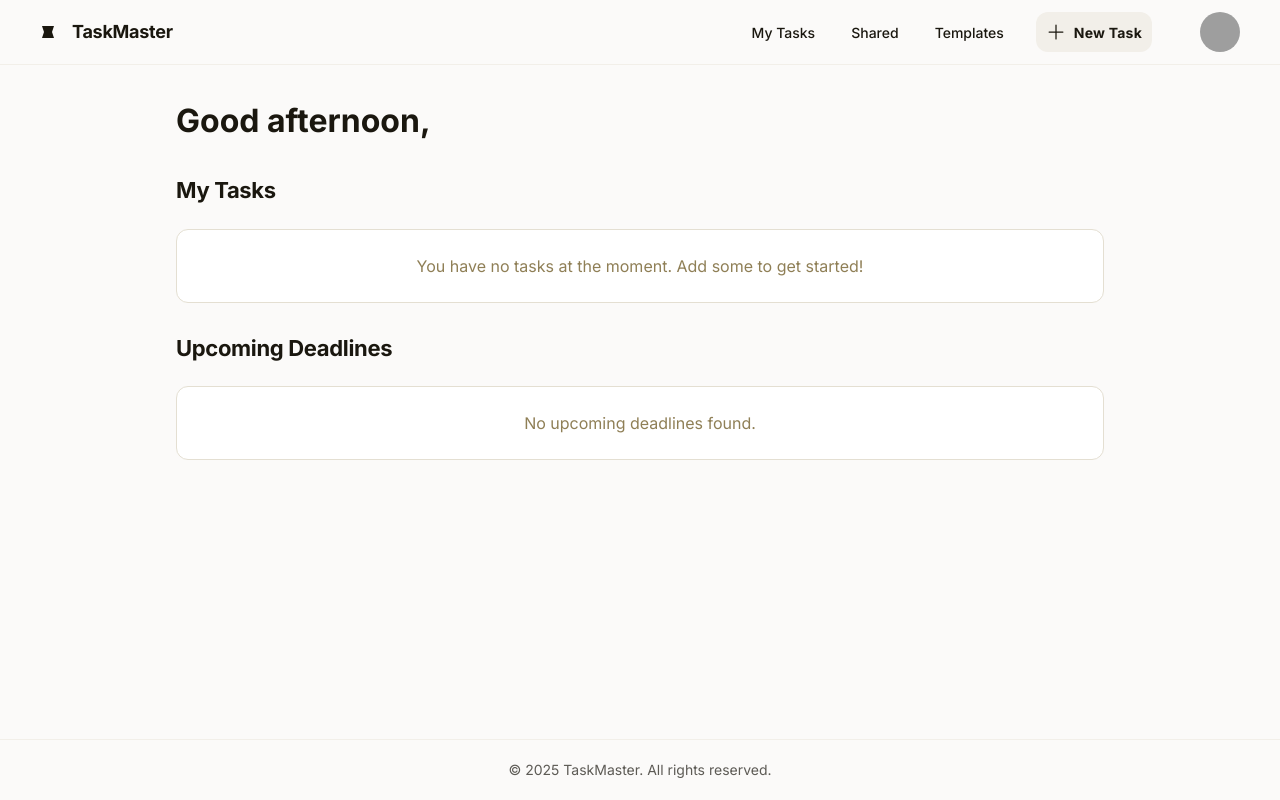
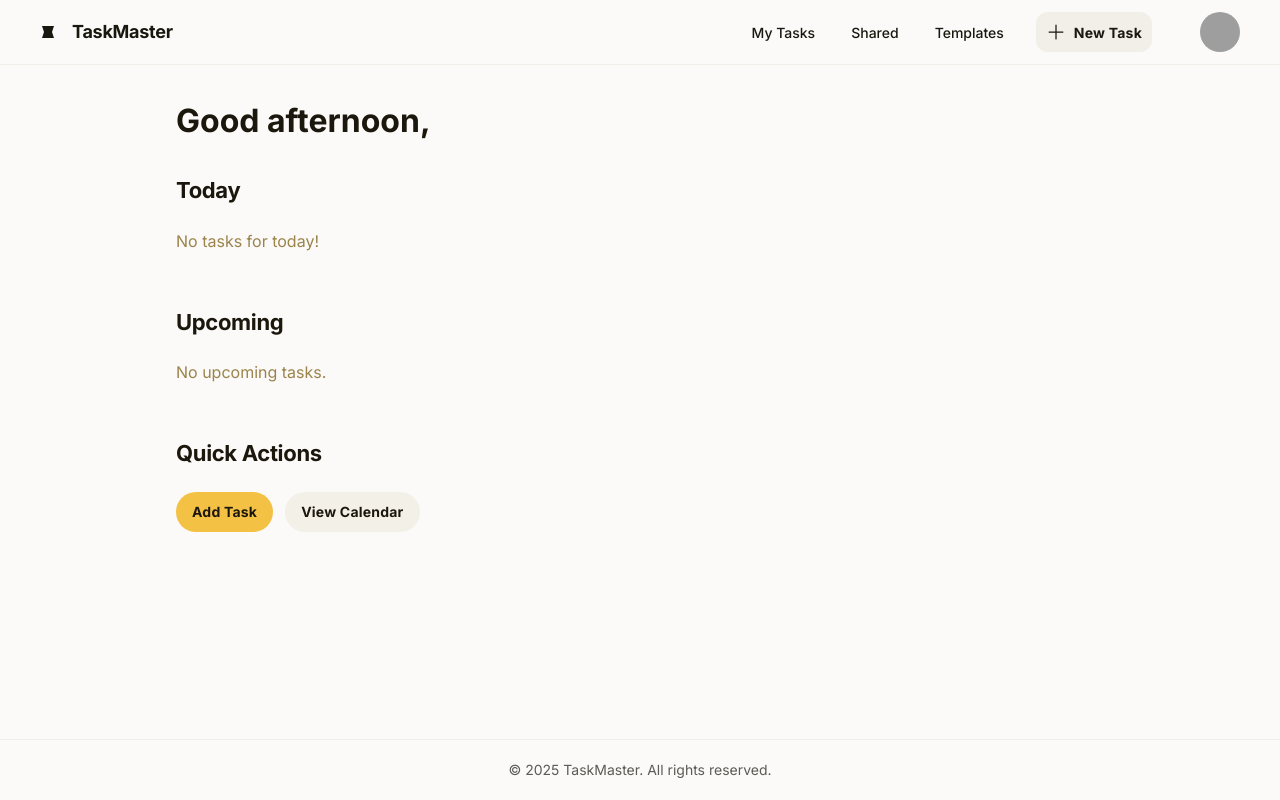
Before and after one commit to andrew-anter/TaskMaster, a Django app: page /todo/ in a window 1280 px wide. Run offline with Django 5.2, Linux system fonts and the light colour scheme; data that the repository does not hold is empty; some libraries are stand-ins or nearby versions; grey boxes are pictures that could not be loaded.

Commit message:
renamed todoItem model to Task model to be more descriptive and updated ui for todo_list

```diff
--- a/todo/forms.py
+++ b/todo/forms.py
@@ -1,6 +1,6 @@
 # todo/forms.py
 from django import forms
-from .models import TodoItem
+from .models import Task
 
 
 # Custom widgets for better date/time input experience
@@ -18,9 +18,9 @@
 DATE_INPUT_IN_GROUP_CLASSES = "form-input flex w-full min-w-0 flex-1 resize-none overflow-hidden text-[#1a170f] focus:outline-0 focus:ring-0 border-none bg-transparent focus:border-none h-14 placeholder:text-[#8f7f56] p-4 rounded-r-none border-r-0 pr-2 text-base font-normal leading-normal"
 
 
-class TodoItemForm(forms.ModelForm):
+class TaskForm(forms.ModelForm):
     class Meta:
-        model = TodoItem
+        model = Task
         fields = [
             "title",
             "description",
--- a/todo/models.py
+++ b/todo/models.py
@@ -1,7 +1,7 @@
 from django.db import models
 
 
-class TodoItem(models.Model):
+class Task(models.Model):
     class Priority(models.IntegerChoices):
         LOW = 3, "Low"
         MEDIUM = 2, "Medium"
--- a/todo/services.py
+++ b/todo/services.py
@@ -1,5 +1,5 @@
 from datetime import date, datetime
-from .models import TodoItem
+from .models import Task
 from django.db import transaction
 
 
@@ -12,12 +12,12 @@
     priority: int,
     due_date: datetime | None,
     scheduled_date: date | None,
-) -> TodoItem:
+) -> Task:
     # TODO: Add validation checks
     # TODO: check for dates that they are in the future
     # TODO: if an optional value is not sent, then do not create the object with it
 
-    todo_item = TodoItem.objects.create(
+    todo_item = Task.objects.create(
         title=title,
         description=description,
         status=status,
--- a/todo/templates/base.html
+++ b/todo/templates/base.html
@@ -40,20 +40,20 @@
                 <svg viewBox="0 0 48 48" fill="none" xmlns="http://www.w3.org/2000/svg"><path d="M6 6H42L36 24L42 42H6L12 24L6 6Z" fill="currentColor"></path></svg>
               </div>
               <h2 class="text-[#1a170f] text-lg font-bold leading-tight tracking-[-0.015em]">
-                <a href="{% block brand_link %}{% url 'todo_list' %}{% endblock brand_link %}">
+                <a href="{% block brand_link %}{% url 'task_list' %}{% endblock brand_link %}">
                   {% block brand_name %}TaskMaster{% endblock brand_name %}
                 </a>
               </h2>
             </div>
             <nav class="flex flex-1 justify-end gap-8 items-center">
               <div class="flex items-center gap-9">
-                <a class="text-[#1a170f] text-sm font-medium leading-normal" href="{% url 'todo_list' %}">My Tasks</a>
+                <a class="text-[#1a170f] text-sm font-medium leading-normal" href="{% url 'task_list' %}">My Tasks</a>
                 <a class="text-[#1a170f] text-sm font-medium leading-normal" href="#">Shared</a>
                 <a class="text-[#1a170f] text-sm font-medium leading-normal" href="#">Templates</a>
               </div>
               <button
                 class="flex max-w-[480px] cursor-pointer items-center justify-center overflow-hidden rounded-xl h-10 bg-[#f2efe9] text-[#1a170f] gap-2 text-sm font-bold leading-normal tracking-[0.015em] min-w-0 px-2.5"
-                onclick="window.location.href='{% url 'add_todo' %}';"
+                onclick="window.location.href='{% url 'task_list' %}';"
               >
                 <div class="text-[#1a170f]" data-icon="Plus" data-size="20px" data-weight="regular">
                   <svg xmlns="http://www.w3.org/2000/svg" width="20px" height="20px" fill="currentColor" viewBox="0 0 256 256">
--- a/todo/templates/todo/add_task.html
+++ b/todo/templates/todo/add_task.html
@@ -26,7 +26,7 @@
         <h1 class="text-[#1a170f] tracking-light text-[32px] font-bold leading-tight min-w-72">Add Task</h1>
     </div>
 
-    <form method="post" action="{% url 'add_todo' %}">
+    <form method="post" action="{% url 'task_add' %}">
         {% csrf_token %}
         <div class="flex flex-col gap-3 px-4 py-3">
 
--- a/todo/templates/todo/todo_list.html
+++ b/todo/templates/todo/todo_list.html
@@ -1,118 +1,103 @@
 {% extends "base.html" %}
-{% load static %}
+{% load static %} {# Good practice, though not heavily used in this specific content block #}
 
 {% block title %}My Tasks - TaskMaster{% endblock title %}
 
-{# ... site_header block (ensure it's as you want it, either from base or overridden) ... #}
+{# The site_header block will be inherited from base.html, providing the persistent header #}
 
 {% block content %}
+<div class="layout-content-container flex flex-col max-w-[960px] flex-1 w-full"> {# This container is from base.html's main section #}
+
     <div class="flex flex-wrap justify-between items-center gap-3 p-4">
-    <p class="text-[#1a170f] tracking-light text-[32px] font-bold leading-tight min-w-72">
+        <p class="text-[#1c170d] tracking-light text-[32px] font-bold leading-tight min-w-72">
             Good {% now "A" as current_greeting %}{% if current_greeting == "AM" %}morning{% else %}afternoon{% endif %}, {{ request.user.first_name|default:request.user.username|capfirst }}
         </p>
+        {# Optional: Add Task button could also be placed here if desired for this specific page #}
+        {# The main "New Task" button is in the persistent header from base.html #}
     </div>
 
-{# --- My Tasks Section --- With Colored Badges #}
-<h2 class="text-[#1a170f] text-[22px] font-bold leading-tight tracking-[-0.015em] px-4 pb-3 pt-5">My Tasks</h2>
-<div class="px-4 py-3">
-    <div class="overflow-x-auto rounded-xl border border-[#e4dfd2] bg-white">
-        {% if my_tasks %}
-        <table class="min-w-full w-full text-sm">
-            <thead class="bg-[#fbfaf9]">
-                <tr>
-                    <th class="px-6 py-4 text-left text-[#1a170f] font-medium w-[45%]">Task</th>
-                    <th class="px-6 py-4 text-left text-[#1a170f] font-medium w-[25%]">Due Date</th>
-                    <th class="px-6 py-4 text-left text-[#1a170f] font-medium w-[15%]">Priority</th>
-                    <th class="px-6 py-4 text-left text-[#1a170f] font-medium w-[15%]">Status</th>
-                </tr>
-            </thead>
-            <tbody>
-                {% for item in my_tasks %}
-                <tr class="border-t border-t-[#e4dfd2] hover:bg-[#fbfaf9]/60 transition-colors duration-150">
-                    <td class="px-6 py-4 text-[#1a170f] font-normal leading-normal align-top">
-                        <div class="font-medium text-[#1a170f]">{{ item.title }}</div>
-                    </td>
-                    <td class="px-6 py-4 text-[#8f7f56] font-normal leading-normal align-top">
-                        {{ item.due_date|date:"F j, Y"|default:"—" }}
-                    </td>
-                    <td class="px-6 py-4 align-top">
-                        <span class="inline-block px-3 py-1.5 rounded-lg text-xs font-medium leading-tight
-                            {% if item.priority == Priority.HIGH %} bg-red-100 text-red-700 border border-red-200
-                            {% elif item.priority == Priority.MEDIUM %} bg-yellow-100 text-yellow-700 border border-yellow-200
-                            {% elif item.priority == Priority.LOW %} bg-blue-100 text-blue-700 border border-blue-200
-                            {% else %} bg-gray-100 text-gray-700 border border-gray-200 {% endif %}">
-                            {{ item.get_priority_display }}
-                        </span>
-                    </td>
-                    <td class="px-6 py-4 align-top">
-                        <span class="inline-block px-3 py-1.5 rounded-lg text-xs font-medium leading-tight
-                            {% if item.status == Status.COMPLETED %} bg-green-100 text-green-700 border border-green-200
-                            {% elif item.status == Status.IN_PROGRESS %} bg-indigo-100 text-indigo-700 border border-indigo-200
-                            {% elif item.status == Status.ON_HOLD %} bg-orange-100 text-orange-700 border border-orange-200
-                            {% elif item.status == Status.TODO %} bg-gray-200 text-gray-800 border border-gray-300
-                            {% else %} bg-gray-100 text-gray-600 border border-gray-200 {% endif %}">
-                            {{ item.get_status_display }}
-                        </span>
-                    </td>
-                </tr>
-                {% endfor %}
-            </tbody>
-        </table>
+    {# "Today" Section #}
+    <h2 class="text-[#1c170d] text-[22px] font-bold leading-tight tracking-[-0.015em] px-4 pb-3 pt-5">Today</h2>
+    <div class="flex flex-col mb-6"> {# Added mb-6 for spacing between sections #}
+        {% if today_tasks %}
+            {% for item in today_tasks %}
+            <div class="flex items-center gap-4 bg-[#fcfbf8] px-4 min-h-[72px] py-2 border-b border-[#f3f0e7]">
+                <div class="text-[#1c170d] flex items-center justify-center rounded-lg bg-[#f3f0e7] shrink-0 size-12 cursor-pointer"
+                     data-icon="Circle"
+                     {# TODO: This circle should ideally be a form/button to toggle status via HTMX/JS #}>
+                    {% if item.status == Status.COMPLETED %}
+                        <svg xmlns="http://www.w3.org/2000/svg" width="24px" height="24px" fill="currentColor" viewBox="0 0 256 256"><path d="M128,24A104,104,0,1,0,232,128,104.11,104.11,0,0,0,128,24Zm45.66,85.66-56,56a8,8,0,0,1-11.32,0l-24-24a8,8,0,0,1,11.32-11.32L112,148.69l50.34-50.35a8,8,0,0,1,11.32,11.32Z"></path></svg>
                     {% else %}
-        <p class="p-6 text-center text-[#8f7f56]">You have no tasks at the moment. Add some to get started!</p>
+                        <svg xmlns="http://www.w3.org/2000/svg" width="24px" height="24px" fill="currentColor" viewBox="0 0 256 256"><path d="M128,24A104,104,0,1,0,232,128,104.11,104.11,0,0,0,128,24Zm0,192a88,88,0,1,1,88-88A88.1,88.1,0,0,1,128,216Z"></path></svg>
                     {% endif %}
                 </div>
+                <div class="flex flex-col justify-center flex-grow">
+                    <p class="text-[#1c170d] text-base font-medium leading-normal line-clamp-1">{{ item.title }}</p>
+                    {# TODO: Implement logic for "Due today", "Overdue" etc. based on item.due_date #}
+                    <p class="text-[#9b844b] text-sm font-normal leading-normal line-clamp-2">
+                        {% if item.due_date %}
+                            Due: {{ item.due_date|date:"F j, Y" }}
+                            {% if item.due_date.time %} (at {{ item.due_date|time:"H:i" }}){% endif %}
+                        {% else %}
+                            No due date
+                        {% endif %}
+                    </p>
+                </div>
+                {# Placeholder for potential quick actions like priority, or link to detail #}
+                {# <div class="text-[#9b844b] text-xs">{{ item.get_priority_display }}</div> #}
+            </div>
+            {% endfor %}
+        {% else %}
+            <p class="px-4 py-3 text-[#9b844b]">No tasks for today!</p>
+        {% endif %}
     </div>
 
-{# --- Upcoming Deadlines Section --- With Colored Badges #}
-<h2 class="text-[#1a170f] text-[22px] font-bold leading-tight tracking-[-0.015em] px-4 pb-3 pt-5">Upcoming Deadlines</h2>
-<div class="px-4 py-3">
-    <div class="overflow-x-auto rounded-xl border border-[#e4dfd2] bg-white">
+    {# "Upcoming" Section #}
+    <h2 class="text-[#1c170d] text-[22px] font-bold leading-tight tracking-[-0.015em] px-4 pb-3 pt-5">Upcoming</h2>
+    <div class="flex flex-col mb-6">
         {% if upcoming_tasks %}
-        <table class="min-w-full w-full text-sm">
-            <thead class="bg-[#fbfaf9]">
-                <tr>
-                    <th class="px-6 py-4 text-left text-[#1a170f] font-medium w-[45%]">Task</th>
-                    <th class="px-6 py-4 text-left text-[#1a170f] font-medium w-[25%]">Due Date</th>
-                    <th class="px-6 py-4 text-left text-[#1a170f] font-medium w-[15%]">Priority</th>
-                    <th class="px-6 py-4 text-left text-[#1a170f] font-medium w-[15%]">Status</th>
-                </tr>
-            </thead>
-            <tbody>
             {% for item in upcoming_tasks %}
-                <tr class="border-t border-t-[#e4dfd2] hover:bg-[#fbfaf9]/60 transition-colors duration-150">
-                    <td class="px-6 py-4 text-[#1a170f] font-normal leading-normal align-top">
-                         <div class="font-medium text-[#1a170f]">{{ item.title }}</div>
-                    </td>
-                    <td class="px-6 py-4 text-[#8f7f56] font-normal leading-normal align-top">
-                        {{ item.due_date|date:"F j, Y"|default:"—" }}
-                    </td>
-                    <td class="px-6 py-4 align-top">
-                        <span class="inline-block px-3 py-1.5 rounded-lg text-xs font-medium leading-tight
-                            {% if item.priority == Priority.HIGH %} bg-red-100 text-red-700 border border-red-200
-                            {% elif item.priority == Priority.MEDIUM %} bg-yellow-100 text-yellow-700 border border-yellow-200
-                            {% elif item.priority == Priority.LOW %} bg-blue-100 text-blue-700 border border-blue-200
-                            {% else %} bg-gray-100 text-gray-700 border border-gray-200 {% endif %}">
-                            {{ item.get_priority_display }}
-                        </span>
-                    </td>
-                    <td class="px-6 py-4 align-top">
-                        <span class="inline-block px-3 py-1.5 rounded-lg text-xs font-medium leading-tight
-                            {% if item.status == Status.COMPLETED %} bg-green-100 text-green-700 border border-green-200
-                            {% elif item.status == Status.IN_PROGRESS %} bg-indigo-100 text-indigo-700 border border-indigo-200
-                            {% elif item.status == Status.ON_HOLD %} bg-orange-100 text-orange-700 border border-orange-200
-                            {% elif item.status == Status.TODO %} bg-gray-200 text-gray-800 border border-gray-300
-                            {% else %} bg-gray-100 text-gray-600 border border-gray-200 {% endif %}">
-                            {{ item.get_status_display }}
-                        </span>
-                    </td>
-                </tr>
+            <div class="flex items-center gap-4 bg-[#fcfbf8] px-4 min-h-[72px] py-2 border-b border-[#f3f0e7]">
+                <div class="text-[#1c170d] flex items-center justify-center rounded-lg bg-[#f3f0e7] shrink-0 size-12 cursor-pointer"
+                     data-icon="Circle"
+                     {# TODO: This circle should ideally be a form/button to toggle status via HTMX/JS #}>
+                     {% if item.status == Status.COMPLETED %}
+                        <svg xmlns="http://www.w3.org/2000/svg" width="24px" height="24px" fill="currentColor" viewBox="0 0 256 256"><path d="M128,24A104,104,0,1,0,232,128,104.11,104.11,0,0,0,128,24Zm45.66,85.66-56,56a8,8,0,0,1-11.32,0l-24-24a8,8,0,0,1,11.32-11.32L112,148.69l50.34-50.35a8,8,0,0,1,11.32,11.32Z"></path></svg>
+                    {% else %}
+                        <svg xmlns="http://www.w3.org/2000/svg" width="24px" height="24px" fill="currentColor" viewBox="0 0 256 256"><path d="M128,24A104,104,0,1,0,232,128,104.11,104.11,0,0,0,128,24Zm0,192a88,88,0,1,1,88-88A88.1,88.1,0,0,1,128,216Z"></path></svg>
+                    {% endif %}
+                </div>
+                <div class="flex flex-col justify-center flex-grow">
+                    <p class="text-[#1c170d] text-base font-medium leading-normal line-clamp-1">{{ item.title }}</p>
+                    {# TODO: Implement logic for "Due tomorrow", "Due in X days" based on item.due_date #}
+                    <p class="text-[#9b844b] text-sm font-normal leading-normal line-clamp-2">
+                        {% if item.due_date %}
+                            Due: {{ item.due_date|date:"F j, Y" }}
+                             {% if item.due_date.time %} (at {{ item.due_date|time:"H:i" }}){% endif %}
+                        {% else %}
+                            No due date
+                        {% endif %}
+                    </p>
+                </div>
+            </div>
             {% endfor %}
-            </tbody>
-        </table>
         {% else %}
-        <p class="p-6 text-center text-[#8f7f56]">No upcoming deadlines found.</p>
+            <p class="px-4 py-3 text-[#9b844b]">No upcoming tasks.</p>
         {% endif %}
+    </div>
+
+    {# "Quick Actions" Section #}
+    <h2 class="text-[#1c170d] text-[22px] font-bold leading-tight tracking-[-0.015em] px-4 pb-3 pt-5">Quick Actions</h2>
+    <div class="flex justify-start"> {# Changed from justify-stretch #}
+        <div class="flex flex-1 gap-3 flex-wrap px-4 py-3">
+            <a href="{% url 'task_add' %}" class="flex min-w-[84px] max-w-[480px] cursor-pointer items-center justify-center overflow-hidden rounded-full h-10 px-4 bg-[#f3c144] text-[#1c170d] text-sm font-bold leading-normal tracking-[0.015em] hover:bg-opacity-80 transition-colors">
+                <span class="truncate">Add Task</span>
+            </a>
+            <a href="#" class="flex min-w-[84px] max-w-[480px] cursor-pointer items-center justify-center overflow-hidden rounded-full h-10 px-4 bg-[#f3f0e7] text-[#1c170d] text-sm font-bold leading-normal tracking-[0.015em] hover:bg-opacity-80 transition-colors">
+                {# TODO: Link to a future calendar view #}
+                <span class="truncate">View Calendar</span>
+            </a>
+        </div>
     </div>
 </div>
 {% endblock content %}
@@ -120,6 +105,9 @@
 {% block head_extra %}
 {{ block.super }}
 <style>
-    /* You can add any page-specific styles here if needed */
+    /* Any page-specific styles if needed. */
+    /* The design has different text colors, background colors slightly different from base. */
+    /* Example to ensure content area uses the design's specific slightly off-white for item rows if needed */
+    /* .layout-content-container > div > .flex.items-center { background-color: #fcfbf8; } */
 </style>
 {% endblock head_extra %}
--- a/todo/urls.py
+++ b/todo/urls.py
@@ -2,12 +2,12 @@
 from . import views
 
 urlpatterns = [
-    path("", views.todo_list_view, name="todo_list"),
-    path("add/", views.add_todo_view, name="add_todo"),
+    path("", views.task_list_view, name="task_list"),
+    path("add/", views.task_add_view, name="task_add"),
     path(
         "complete/<int:item_id>/",
-        views.mark_item_as_completed,
-        name="mark_item_as_completed",
+        views.task_mark_as_completed_view,
+        name="task_mark_as_completed",
     ),
-    path("delete/<int:item_id>/", views.delete_todo_view, name="delete_todo"),
+    path("delete/<int:item_id>/", views.task_delete_view, name="task_delete"),
 ]
--- a/todo/views.py
+++ b/todo/views.py
@@ -3,31 +3,31 @@
 from django.shortcuts import get_object_or_404, render, redirect
 from django.urls import reverse
 
-from .forms import TodoItemForm
-from .models import TodoItem
+from .forms import TaskForm
+from .models import Task
 
 from .services import add_todo_service
 from .selectors import get_todo_items, get_upcoming_tasks
 
 
-def todo_list_view(request):
+def task_list_view(request):
     my_tasks = get_todo_items()
     upcoming_tasks = get_upcoming_tasks()
 
     context = {
         "my_tasks": my_tasks,
         "upcoming_tasks": upcoming_tasks,
-        "Priority": TodoItem.Priority,
-        "Status": TodoItem.Status,
+        "Priority": Task.Priority,
+        "Status": Task.Status,
         "page_title": "My Tasks",
     }
     return render(request, "todo/todo_list.html", context)
 
 
-def add_todo_view(request):
-    form = TodoItemForm()
+def task_add_view(request):
+    form = TaskForm()
     if request.method == "POST":
-        form = TodoItemForm(request.POST)
+        form = TaskForm(request.POST)
         if form.is_valid():
             try:
                 add_todo_service(
@@ -52,18 +52,18 @@
     return render(request=request, template_name="todo/add_task.html", context=context)
 
 
-def mark_item_as_completed(request, item_id):
-    item = get_object_or_404(TodoItem, id=item_id)
+def task_mark_as_completed_view(request, item_id):
+    item = get_object_or_404(Task, id=item_id)
     if request.method == "POST":
-        item.status = TodoItem.Status.COMPLETED
+        item.status = Task.Status.COMPLETED
         item.save()
         messages.info(request, f"Task '{item.title}' status updated.")
         return HttpResponseRedirect(reverse("todo_list"))
     return HttpResponseRedirect(reverse("todo_list"))
 
 
-def delete_todo_view(request, item_id):
-    item = get_object_or_404(TodoItem, id=item_id)
+def task_delete_view(request, item_id):
+    item = get_object_or_404(Task, id=item_id)
     if request.method == "POST":
         item_title = item.title
         item.delete()
```
Also changed, not shown: todo/admin.py (+7 -7 lines), todo/selectors.py (+5 -5 lines), todo/migrations/0003_rename_todoitem_task.py (added). Lines whose indentation alone changed are shown as unchanged.
